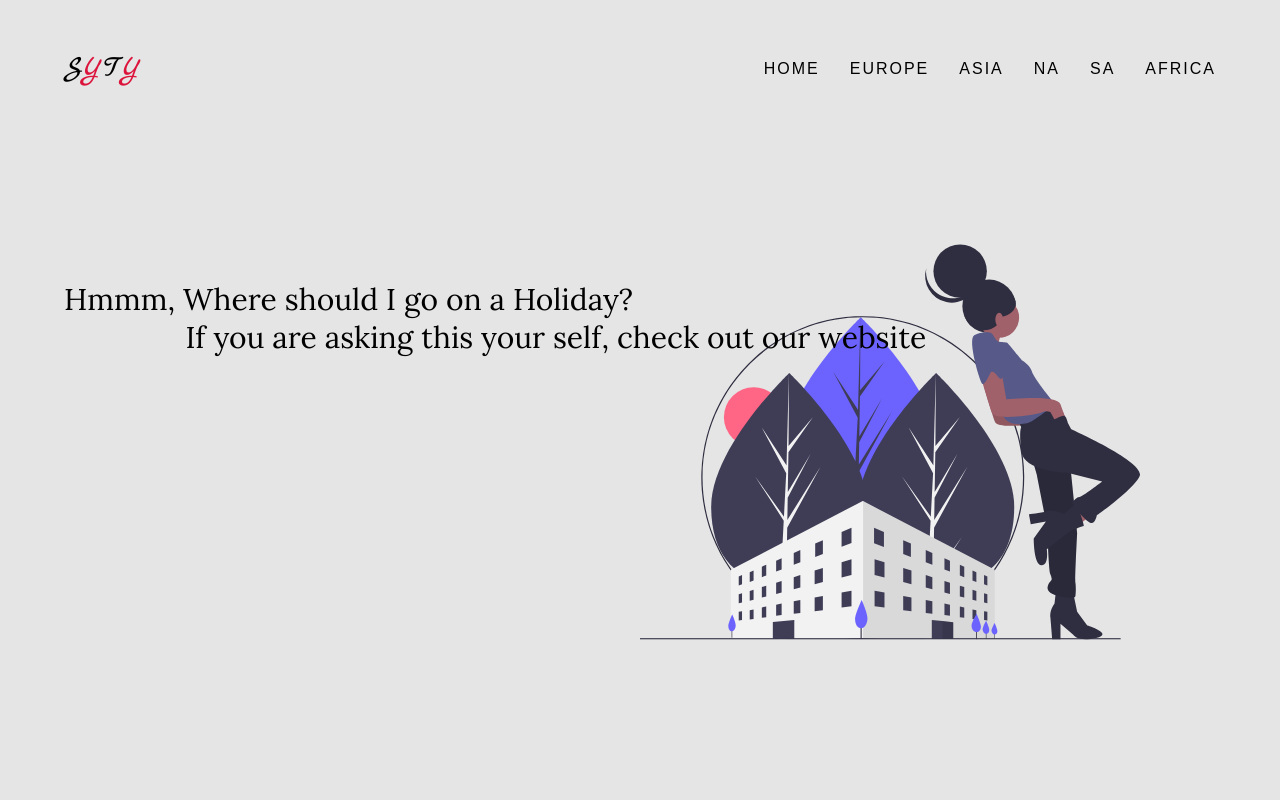
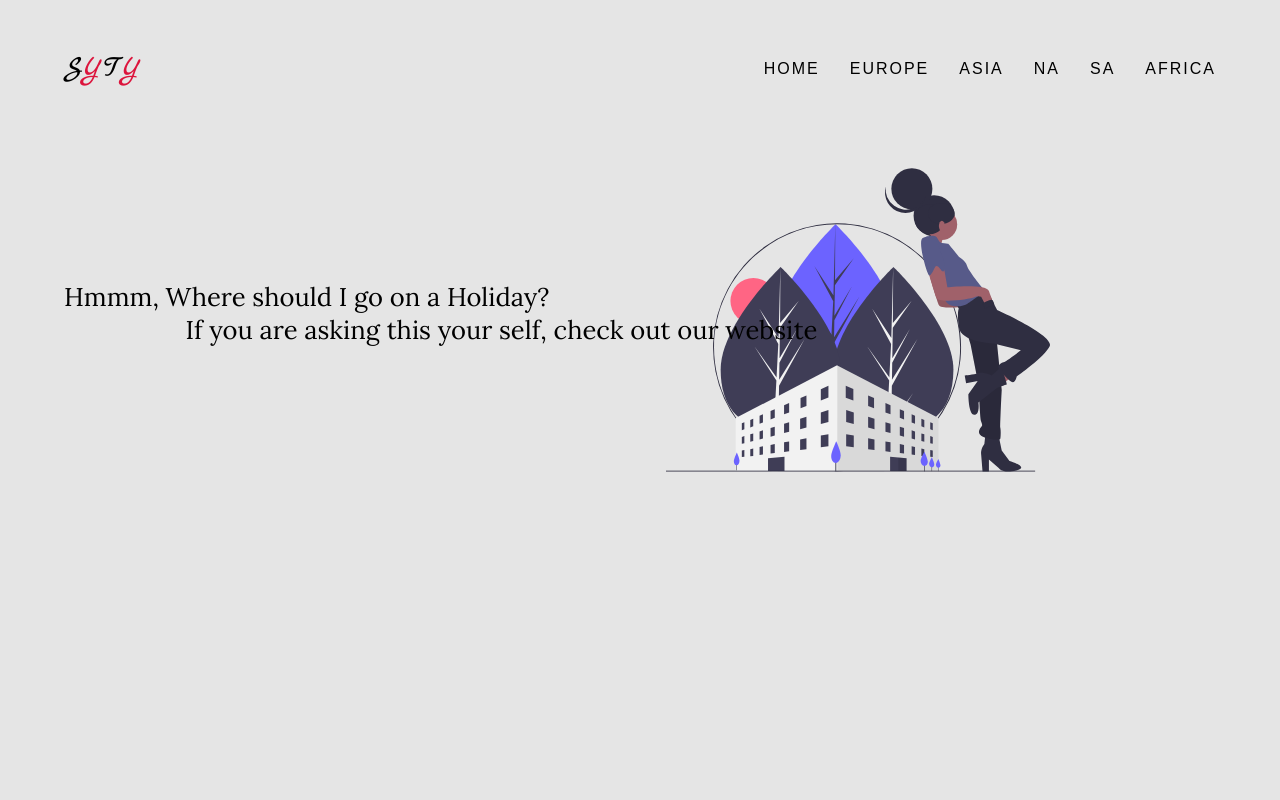
Before and after one commit to edvin01/NAVBAR, a plain HTML site: page index.html in a window 1280 px wide. Shown: the top 800 px of the page. Drawn offline with Linux system fonts and the light colour scheme; a web font is replaced by a local one.

Commit message:
Add files via upload

```diff
--- a/style.css
+++ b/style.css
@@ -112,7 +112,7 @@ nav ul li a:hover::after{
   transform: scaleX(1);
 }
 .quote {
-  font-size: 3rem;
+  font-size: 2vw;
   margin-top: 15%;
   margin-left: 5%;
   font-family: 'Lora', serif;
@@ -144,10 +144,10 @@ nav ul li a:hover::after{
   position: absolute;
 }
 .city {
-  height: 500px;
-  width: 500px;
-  margin-top: 15%;
-  margin-left: 45%;
+  height: 30vw;
+  width: 30vw;
+  margin-top: 10%;
+  margin-left: 47%;
   position: absolute;
 }
 .center h1 {
```
